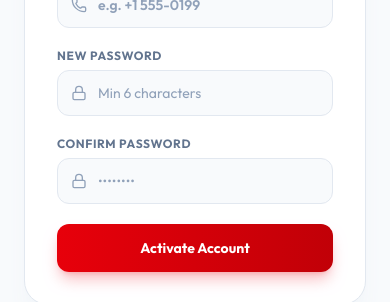
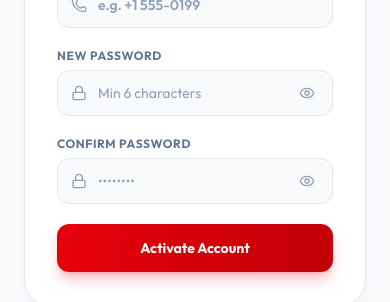
Before and after one commit to monus36-mk/Mutants-Academy-, a Next.js app: page /login/activate in a window 390 px wide. Shown: the part 530-832 px from the top of the page. Built offline with nearby package versions, Linux system fonts and the light colour scheme; no server answers.

Commit message:
fix: fighter login issues, autocomplete password overwrites, eye toggles, email truncation, and notification dropdown mobile layout

```diff
--- a/app/actions/authActions.js
+++ b/app/actions/authActions.js
@@ -17,7 +17,7 @@ export async function login(prevState, formData) {
   }
 
   try {
-    const email = formData.get('email');
+    const email = formData.get('email')?.trim();
     const password = formData.get('password');
 
     if (!email || !password) {
--- a/app/fighter/FighterDashboardClient.jsx
+++ b/app/fighter/FighterDashboardClient.jsx
@@ -316,7 +316,7 @@ export default function FighterDashboardClient({ fighter, initialPeers, initialE
             <div className="flex items-center gap-2.5 md:gap-4">
 
               {/* Notification Bell */}
-              <div id="notification-bell-container" className="relative">
+              <div id="notification-bell-container" className="static sm:relative">
                 <button
                   onClick={() => {
                     setShowBellDropdown(!showBellDropdown);
@@ -341,7 +341,7 @@ export default function FighterDashboardClient({ fighter, initialPeers, initialE
 
                 {/* Dropdown Menu */}
                 {showBellDropdown && (
-                  <div className="absolute right-0 mt-2.5 w-[calc(100vw-2rem)] sm:w-80 bg-white dark:bg-zinc-900 border border-slate-200 dark:border-zinc-800 rounded-2xl shadow-xl p-4 space-y-3 z-50 text-left animate-in fade-in slide-in-from-top-2 duration-150">
+                  <div className="absolute right-4 left-4 sm:right-0 sm:left-auto mt-2.5 sm:w-80 bg-white dark:bg-zinc-900 border border-slate-200 dark:border-zinc-800 rounded-2xl shadow-xl p-4 space-y-3 z-50 text-left animate-in fade-in slide-in-from-top-2 duration-150">
                     <div className="flex items-center justify-between border-b border-slate-100 dark:border-zinc-850 pb-2">
                       <span className="text-xs font-black text-slate-800 dark:text-zinc-200 uppercase tracking-wider">Gym Notice Board</span>
                       <button
--- a/app/login/activate/page.jsx
+++ b/app/login/activate/page.jsx
@@ -5,7 +5,7 @@ import { useRouter } from 'next/navigation';
 import { setupFighterPassword } from '@/app/actions/fighterActions';
 import ThemeToggle from '@/components/ThemeToggle';
 import Link from 'next/link';
-import { Dumbbell, UserCheck, Lock, Mail, Phone, ArrowLeft, CheckCircle2 } from 'lucide-react';
+import { Dumbbell, UserCheck, Lock, Mail, Phone, ArrowLeft, CheckCircle2, Eye, EyeOff } from 'lucide-react';
 
 export default function ActivatePage() {
   const router = useRouter();
@@ -13,6 +13,8 @@ export default function ActivatePage() {
   const [clientError, setClientError] = useState(null);
   const [countdown, setCountdown] = useState(3);
   const [isSuccess, setIsSuccess] = useState(false);
+  const [showPassword, setShowPassword] = useState(false);
+  const [showConfirmPassword, setShowConfirmPassword] = useState(false);
 
   useEffect(() => {
     if (state?.success) {
@@ -161,12 +163,20 @@ export default function ActivatePage() {
                 <input
                   id="password"
                   name="password"
-                  type="password"
+                  type={showPassword ? "text" : "password"}
                   required
                   minLength={6}
-                  className="w-full pl-10 pr-4 py-3 rounded-xl border border-slate-200 dark:border-zinc-800 bg-slate-50 dark:bg-zinc-900/50 text-slate-900 dark:text-zinc-100 placeholder-slate-400 dark:placeholder-zinc-500 focus:outline-none focus:ring-2 focus:ring-red-500 dark:focus:ring-red-600 transition-all text-sm"
+                  className="w-full pl-10 pr-11 py-3 rounded-xl border border-slate-200 dark:border-zinc-800 bg-slate-50 dark:bg-zinc-900/50 text-slate-900 dark:text-zinc-100 placeholder-slate-400 dark:placeholder-zinc-500 focus:outline-none focus:ring-2 focus:ring-red-500 dark:focus:ring-red-600 transition-all text-sm"
                   placeholder="Min 6 characters"
                 />
+                <button
+                  type="button"
+                  onClick={() => setShowPassword(!showPassword)}
+                  className="absolute right-3.5 top-1/2 -translate-y-1/2 p-1 text-slate-400 hover:text-slate-600 dark:hover:text-zinc-300 transition-colors cursor-pointer"
+                  title={showPassword ? "Hide password" : "Show password"}
+                >
+                  {showPassword ? <EyeOff className="w-4 h-4" /> : <Eye className="w-4 h-4" />}
+                </button>
               </div>
             </div>
 
@@ -180,12 +190,20 @@ export default function ActivatePage() {
                 <input
                   id="confirmPassword"
                   name="confirmPassword"
-                  type="password"
+                  type={showConfirmPassword ? "text" : "password"}
                   required
                   minLength={6}
-                  className="w-full pl-10 pr-4 py-3 rounded-xl border border-slate-200 dark:border-zinc-800 bg-slate-50 dark:bg-zinc-900/50 text-slate-900 dark:text-zinc-100 placeholder-slate-400 dark:placeholder-zinc-500 focus:outline-none focus:ring-2 focus:ring-red-500 dark:focus:ring-red-600 transition-all text-sm"
+                  className="w-full pl-10 pr-11 py-3 rounded-xl border border-slate-200 dark:border-zinc-800 bg-slate-50 dark:bg-zinc-900/50 text-slate-900 dark:text-zinc-100 placeholder-slate-400 dark:placeholder-zinc-500 focus:outline-none focus:ring-2 focus:ring-red-500 dark:focus:ring-red-600 transition-all text-sm"
                   placeholder="••••••••"
                 />
+                <button
+                  type="button"
+                  onClick={() => setShowConfirmPassword(!showConfirmPassword)}
+                  className="absolute right-3.5 top-1/2 -translate-y-1/2 p-1 text-slate-400 hover:text-slate-600 dark:hover:text-zinc-300 transition-colors cursor-pointer"
+                  title={showConfirmPassword ? "Hide password" : "Show password"}
+                >
+                  {showConfirmPassword ? <EyeOff className="w-4 h-4" /> : <Eye className="w-4 h-4" />}
+                </button>
               </div>
             </div>
 
--- a/app/login/page.js
+++ b/app/login/page.js
@@ -1,13 +1,14 @@
 'use client';
 
-import { useActionState } from 'react';
+import { useActionState, useState } from 'react';
 import { login } from '@/app/actions/authActions';
-import { Dumbbell, LogIn } from 'lucide-react';
+import { Dumbbell, LogIn, Eye, EyeOff } from 'lucide-react';
 import ThemeToggle from '@/components/ThemeToggle';
 import Link from 'next/link';
 
 export default function LoginPage() {
   const [state, formAction, isPending] = useActionState(login, null);
+  const [showPassword, setShowPassword] = useState(false);
 
   return (
     <main className="min-h-screen flex flex-col items-center justify-center p-6 bg-slate-50 dark:bg-zinc-950 text-slate-900 dark:text-zinc-550 transition-colors duration-200">
@@ -56,14 +57,24 @@ export default function LoginPage() {
               <label htmlFor="password" className="block text-xs font-semibold uppercase tracking-wider text-slate-500 dark:text-zinc-400 mb-1.5">
                 Password
               </label>
+              <div className="relative">
                 <input
                   id="password"
                   name="password"
-                type="password"
+                  type={showPassword ? "text" : "password"}
                   required
-                className="w-full px-4 py-3 rounded-xl border border-slate-200 dark:border-zinc-800 bg-slate-50 dark:bg-zinc-900/50 text-slate-900 dark:text-zinc-100 placeholder-slate-400 dark:placeholder-zinc-500 focus:outline-none focus:ring-2 focus:ring-red-500 transition-all text-sm font-medium"
+                  className="w-full pl-4 pr-11 py-3 rounded-xl border border-slate-200 dark:border-zinc-800 bg-slate-50 dark:bg-zinc-900/50 text-slate-900 dark:text-zinc-100 placeholder-slate-400 dark:placeholder-zinc-500 focus:outline-none focus:ring-2 focus:ring-red-500 transition-all text-sm font-medium"
                   placeholder="••••••••"
                 />
+                <button
+                  type="button"
+                  onClick={() => setShowPassword(!showPassword)}
+                  className="absolute right-3.5 top-1/2 -translate-y-1/2 p-1 text-slate-400 hover:text-slate-600 dark:hover:text-zinc-300 transition-colors cursor-pointer"
+                  title={showPassword ? "Hide password" : "Show password"}
+                >
+                  {showPassword ? <EyeOff className="w-4 h-4" /> : <Eye className="w-4 h-4" />}
+                </button>
+              </div>
             </div>
 
             {state?.error && (
--- a/components/AddFighterForm.jsx
+++ b/components/AddFighterForm.jsx
@@ -3,7 +3,7 @@
 import { useState, useTransition, useActionState, useEffect } from 'react';
 import { useRouter } from 'next/navigation';
 import { addFighter } from '@/app/actions/fighterActions';
-import { UserPlus, Calendar, Phone, Dumbbell, ShieldAlert, Award, Mail } from 'lucide-react';
+import { UserPlus, Calendar, Phone, Dumbbell, ShieldAlert, Award, Mail, Eye, EyeOff } from 'lucide-react';
 
 export default function AddFighterForm({ coaches, currentUser }) {
   const router = useRouter();
@@ -21,6 +21,7 @@ export default function AddFighterForm({ coaches, currentUser }) {
   const [joiningDate, setJoiningDate] = useState(getTodayString());
   const [dob, setDob] = useState('');
   const [duration, setDuration] = useState(1);
+  const [showPassword, setShowPassword] = useState(false);
 
   const calculateAge = (dobString) => {
     if (!dobString) return null;
@@ -211,14 +212,25 @@ export default function AddFighterForm({ coaches, currentUser }) {
             <label htmlFor="password" className="block text-xs font-bold uppercase tracking-wider text-slate-500 dark:text-zinc-400 mb-1.5">
               Portal Password (Optional)
             </label>
+            <div className="relative">
               <input
                 id="password"
                 name="password"
-              type="password"
+                type={showPassword ? "text" : "password"}
+                autoComplete="new-password"
                 minLength={6}
-              className="w-full px-4 py-3 rounded-xl border border-slate-200 dark:border-zinc-800 bg-slate-50 dark:bg-zinc-900/50 text-slate-900 dark:text-zinc-100 placeholder-slate-400 dark:placeholder-zinc-500 focus:outline-none focus:ring-2 focus:ring-red-500 text-sm transition-all"
+                className="w-full pl-4 pr-11 py-3 rounded-xl border border-slate-200 dark:border-zinc-800 bg-slate-50 dark:bg-zinc-900/50 text-slate-900 dark:text-zinc-100 placeholder-slate-400 dark:placeholder-zinc-500 focus:outline-none focus:ring-2 focus:ring-red-500 text-sm transition-all"
                 placeholder="Leave blank for self-activation"
               />
+              <button
+                type="button"
+                onClick={() => setShowPassword(!showPassword)}
+                className="absolute right-3.5 top-1/2 -translate-y-1/2 p-1 text-slate-400 hover:text-slate-600 dark:hover:text-zinc-300 transition-colors cursor-pointer"
+                title={showPassword ? "Hide password" : "Show password"}
+              >
+                {showPassword ? <EyeOff className="w-4 h-4" /> : <Eye className="w-4 h-4" />}
+              </button>
+            </div>
           </div>
 
           {/* Original Joined Date */}
--- a/components/EditFighterForm.jsx
+++ b/components/EditFighterForm.jsx
@@ -3,7 +3,7 @@
 import { useState, useActionState, useEffect } from 'react';
 import { useRouter } from 'next/navigation';
 import { updateFighter } from '@/app/actions/fighterActions';
-import { Edit3, Calendar, Phone, Dumbbell, User, ShieldAlert, Mail } from 'lucide-react';
+import { Edit3, Calendar, Phone, Dumbbell, User, ShieldAlert, Mail, Eye, EyeOff } from 'lucide-react';
 import { parsePhone } from '@/lib/utils';
 
 export default function EditFighterForm({ fighter, coaches, currentUser }) {
@@ -22,6 +22,7 @@ export default function EditFighterForm({ fighter, coaches, currentUser }) {
   const [entryDate, setEntryDate] = useState(formatDate(fighter.entryDate));
   const [joiningDate, setJoiningDate] = useState(formatDate(fighter.joiningDate));
   const [dob, setDob] = useState(formatDate(fighter.dob));
+  const [showPassword, setShowPassword] = useState(false);
 
   const calculateAge = (dobString) => {
     if (!dobString) return null;
@@ -221,14 +222,25 @@ export default function EditFighterForm({ fighter, coaches, currentUser }) {
             <label htmlFor="password" className="block text-xs font-bold uppercase tracking-wider text-slate-500 dark:text-zinc-400 mb-1.5">
               Reset Password (Optional)
             </label>
+            <div className="relative">
               <input
                 id="password"
                 name="password"
-              type="password"
+                type={showPassword ? "text" : "password"}
+                autoComplete="new-password"
                 minLength={6}
-              className="w-full px-4 py-3 rounded-xl border border-slate-200 dark:border-zinc-800 bg-slate-50 dark:bg-zinc-900/50 text-slate-900 dark:text-zinc-100 placeholder-slate-400 dark:placeholder-zinc-500 focus:outline-none focus:ring-2 focus:ring-red-500 text-sm transition-all"
+                className="w-full pl-4 pr-11 py-3 rounded-xl border border-slate-200 dark:border-zinc-800 bg-slate-50 dark:bg-zinc-900/50 text-slate-900 dark:text-zinc-100 placeholder-slate-400 dark:placeholder-zinc-500 focus:outline-none focus:ring-2 focus:ring-red-500 text-sm transition-all"
                 placeholder="Leave blank to keep current"
               />
+              <button
+                type="button"
+                onClick={() => setShowPassword(!showPassword)}
+                className="absolute right-3.5 top-1/2 -translate-y-1/2 p-1 text-slate-400 hover:text-slate-600 dark:hover:text-zinc-300 transition-colors cursor-pointer"
+                title={showPassword ? "Hide password" : "Show password"}
+              >
+                {showPassword ? <EyeOff className="w-4 h-4" /> : <Eye className="w-4 h-4" />}
+              </button>
+            </div>
           </div>
 
           {/* Original Joining Date */}
--- a/components/FighterDetailModal.jsx
+++ b/components/FighterDetailModal.jsx
@@ -260,12 +260,12 @@ export default function FighterDetailModal({ fighter, canEdit = false }) {
                   <div>
                     <span className="block text-[10px] font-bold text-slate-400 dark:text-zinc-550 uppercase tracking-wider">Email Address</span>
                     <div className="flex items-center gap-2">
-                      <a href={`mailto:${fighter.email}`} className="text-sm font-bold text-slate-750 dark:text-zinc-200 hover:text-red-500 font-mono transition-colors">
+                      <a href={`mailto:${fighter.email}`} className="text-sm font-bold text-slate-750 dark:text-zinc-200 hover:text-red-500 font-mono transition-colors break-all">
                         {fighter.email}
                       </a>
                       <button
                         onClick={handleCopyEmail}
-                        className="inline-flex items-center justify-center p-0.5 rounded text-slate-400 hover:bg-slate-100 hover:text-slate-650 dark:hover:bg-zinc-800 transition-all"
+                        className="inline-flex items-center justify-center p-0.5 rounded text-slate-400 hover:bg-slate-100 hover:text-slate-650 dark:hover:bg-zinc-800 transition-all shrink-0"
                         title={copiedEmail ? "Copied!" : "Copy email address"}
                       >
                         {copiedEmail ? (
--- a/components/OnboardCoachForm.jsx
+++ b/components/OnboardCoachForm.jsx
@@ -1,14 +1,15 @@
 'use client';
 
-import { useActionState, useEffect, useRef } from 'react';
+import { useActionState, useEffect, useRef, useState } from 'react';
 import { useRouter } from 'next/navigation';
 import { onboardCoach } from '@/app/actions/coachActions';
-import { UserPlus, User, Mail, Key } from 'lucide-react';
+import { UserPlus, User, Mail, Key, Eye, EyeOff } from 'lucide-react';
 
 export default function OnboardCoachForm() {
   const router = useRouter();
   const formRef = useRef(null);
   const [state, formAction, isPending] = useActionState(onboardCoach, null);
+  const [showPassword, setShowPassword] = useState(false);
 
   useEffect(() => {
     if (state?.success) {
@@ -73,11 +74,19 @@ export default function OnboardCoachForm() {
             <input
               id="password"
               name="password"
-              type="password"
+              type={showPassword ? "text" : "password"}
               required
-              className="w-full pl-10 pr-4 py-2.5 rounded-xl border border-slate-200 dark:border-zinc-800 bg-slate-50 dark:bg-zinc-900/50 text-slate-900 dark:text-zinc-100 placeholder-slate-400 dark:placeholder-zinc-500 focus:outline-none focus:ring-2 focus:ring-red-500 text-sm transition-all"
+              className="w-full pl-10 pr-11 py-2.5 rounded-xl border border-slate-200 dark:border-zinc-800 bg-slate-50 dark:bg-zinc-900/50 text-slate-900 dark:text-zinc-100 placeholder-slate-400 dark:placeholder-zinc-500 focus:outline-none focus:ring-2 focus:ring-red-500 text-sm transition-all"
               placeholder="••••••••"
             />
+            <button
+              type="button"
+              onClick={() => setShowPassword(!showPassword)}
+              className="absolute right-3.5 top-1/2 -translate-y-1/2 p-1 text-slate-400 hover:text-slate-600 dark:hover:text-zinc-300 transition-colors cursor-pointer"
+              title={showPassword ? "Hide password" : "Show password"}
+            >
+              {showPassword ? <EyeOff className="w-4 h-4" /> : <Eye className="w-4 h-4" />}
+            </button>
           </div>
         </div>
 
```
Lines whose indentation alone changed are shown as unchanged.
